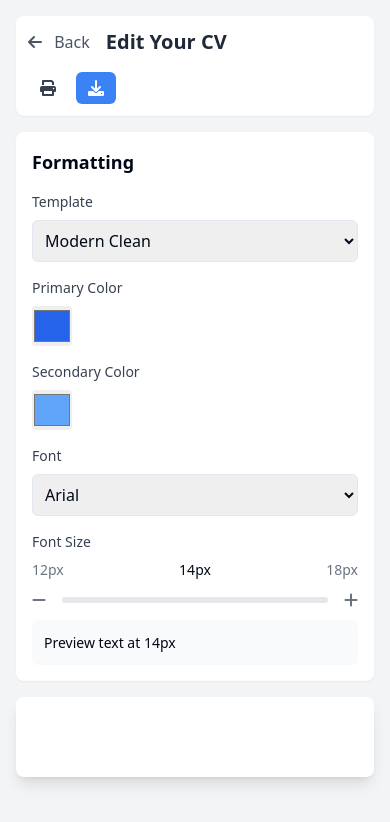
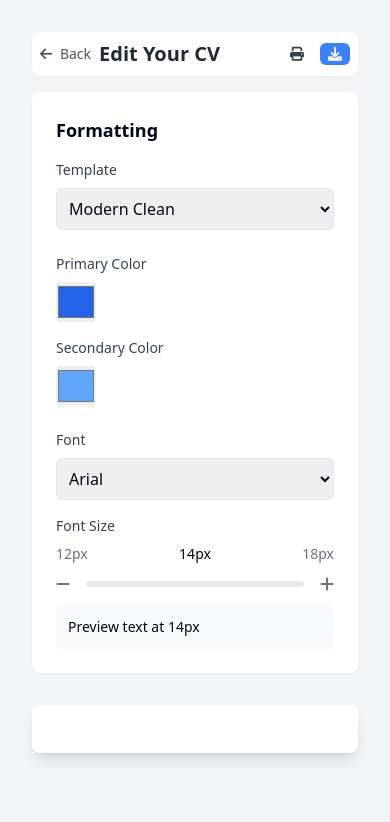
Before and after one commit to ls047/get-job, a Vue app: page /edit-cv in a window 390 px wide. Shown: the top 822 px of the page. Built offline with nearby package versions, Linux system fonts and the light colour scheme; what @vee-validate/i18n, tailwindcss-motion would draw is missing.

Commit message:
feat: :bug: size fixed
fixed the size of the saved CV

```diff
--- a/src/components/templates/CreativeTemplate.vue
+++ b/src/components/templates/CreativeTemplate.vue
@@ -1,12 +1,12 @@
 <template>
-  <div class="creative-template grid grid-cols-3 gap-8">
+  <div class="creative-template grid grid-cols-1 md:grid-cols-3 gap-6 md:gap-8">
     <!-- Sidebar -->
-    <div class="col-span-1 bg-gray-50 p-6 rounded-lg">
+    <div class="md:col-span-1 bg-gray-50 p-4 md:p-6 rounded-lg">
       <!-- Photo -->
       <div class="mb-6 flex flex-col items-center">
         <div
           v-if="cvData.personal.photo"
-          class="w-48 h-48 rounded-lg overflow-hidden shadow-lg mb-4 border-4"
+          class="w-32 md:w-48 h-32 md:h-48 rounded-lg overflow-hidden shadow-lg mb-4 border-4"
           :style="{ borderColor: 'var(--primary-color)' }"
         >
           <img
@@ -15,7 +15,7 @@
             alt="Profile photo"
           />
         </div>
-        <h1 class="text-2xl font-bold text-center mb-2">{{ cvData.personal.fullName }}</h1>
+        <h1 class="text-xl md:text-2xl font-bold text-center mb-2">{{ cvData.personal.fullName }}</h1>
       </div>
 
       <!-- Contact Info -->
@@ -59,7 +59,7 @@
     </div>
 
     <!-- Main Content -->
-    <div class="col-span-2">
+    <div class="md:col-span-2">
       <!-- Summary -->
       <div class="mb-8" v-if="cvData.summary">
         <h2 class="text-2xl font-bold mb-4 text-primary">About Me</h2>
--- a/src/components/templates/ModernTemplate.vue
+++ b/src/components/templates/ModernTemplate.vue
@@ -1,11 +1,11 @@
 <template>
   <div class="modern-template">
     <!-- Personal Details with Photo -->
-    <div class="mb-8 flex items-start gap-8">
+    <div class="mb-6 md:mb-8 flex flex-col md:flex-row items-center md:items-start gap-4 md:gap-8">
       <!-- Photo -->
       <div
         v-if="cvData.personal.photo"
-        class="w-32 h-32 rounded-full overflow-hidden flex-shrink-0 border-2 border-gray-200"
+        class="w-24 h-24 md:w-32 md:h-32 rounded-full overflow-hidden flex-shrink-0 border-2 border-gray-200"
       >
         <img
           :src="cvData.personal.photo"
@@ -15,9 +15,9 @@
       </div>
 
       <!-- Personal Info -->
-      <div class="flex-grow">
-        <h1 class="text-4xl font-bold mb-4">{{ cvData.personal.fullName }}</h1>
-        <div class="flex flex-wrap gap-4 text-gray-600">
+      <div class="flex-grow text-center md:text-left">
+        <h1 class="text-2xl md:text-4xl font-bold mb-2 md:mb-4">{{ cvData.personal.fullName }}</h1>
+        <div class="flex flex-col md:flex-row flex-wrap gap-2 md:gap-4 text-gray-600 text-sm md:text-base">
           <span v-if="cvData.personal.email">
             <i class="fas fa-envelope mr-2"></i>{{ cvData.personal.email }}
           </span>
@@ -71,7 +71,7 @@
     <!-- Skills -->
     <div class="mb-8" v-if="cvData.skills?.length">
       <h2 class="text-2xl font-bold mb-4 text-primary">Skills</h2>
-      <div class="grid grid-cols-2 gap-4">
+      <div class="grid grid-cols-1 sm:grid-cols-2 gap-4">
         <div v-for="skill in cvData.skills" :key="skill.name" class="skill-item">
           <div class="flex justify-between items-center mb-1">
             <span class="font-medium">{{ skill.name }}</span>
--- a/src/components/templates/ProfessionalTemplate.vue
+++ b/src/components/templates/ProfessionalTemplate.vue
@@ -1,12 +1,12 @@
 <template>
   <div class="professional-template">
     <!-- Header with Photo -->
-    <div class="mb-8 border-b-4 pb-6" style="border-color: var(--primary-color)">
-      <div class="flex items-center gap-8">
+    <div class="mb-6 md:mb-8 border-b-4 pb-4 md:pb-6" style="border-color: var(--primary-color)">
+      <div class="flex flex-col md:flex-row items-center md:items-start gap-4 md:gap-8">
         <!-- Photo -->
         <div
           v-if="cvData.personal.photo"
-          class="w-40 h-40 overflow-hidden flex-shrink-0 border-4"
+          class="w-32 h-32 md:w-40 md:h-40 overflow-hidden flex-shrink-0 border-4"
           :style="{ borderColor: 'var(--primary-color)' }"
         >
           <img
@@ -17,9 +17,9 @@
         </div>
 
         <!-- Personal Info -->
-        <div class="flex-grow">
-          <h1 class="text-4xl font-bold mb-2">{{ cvData.personal.fullName }}</h1>
-          <div class="grid grid-cols-2 gap-2 text-gray-600">
+        <div class="flex-grow text-center md:text-left">
+          <h1 class="text-2xl md:text-4xl font-bold mb-2">{{ cvData.personal.fullName }}</h1>
+          <div class="grid grid-cols-1 md:grid-cols-2 gap-2 text-sm md:text-base text-gray-600">
             <span v-if="cvData.personal.email">
               <i class="fas fa-envelope mr-2"></i>{{ cvData.personal.email }}
             </span>
@@ -84,7 +84,7 @@
     <!-- Skills -->
     <div class="mb-8" v-if="cvData.skills?.length">
       <h2 class="text-2xl font-bold mb-4 text-primary uppercase">Skills</h2>
-      <div class="grid grid-cols-2 gap-6">
+      <div class="grid grid-cols-1 sm:grid-cols-2 gap-4 md:gap-6">
         <div v-for="skill in cvData.skills" :key="skill.name">
           <div class="flex justify-between items-center mb-1">
             <span class="font-medium">{{ skill.name }}</span>
--- a/src/pages/edit-cv.vue
+++ b/src/pages/edit-cv.vue
@@ -1,37 +1,36 @@
 <template>
-  <div class="min-h-screen bg-gray-100 p-4 sm:p-8">
+  <div class="min-h-screen bg-gray-100 p-8">
     <div class="max-w-7xl mx-auto">
       <!-- Top Bar -->
-      <div class="bg-white rounded-lg shadow-sm p-3 sm:p-4 mb-4 sm:mb-8">
-        <div class="flex flex-col sm:flex-row sm:justify-between sm:items-center gap-4">
-          <div class="flex items-center gap-4">
+      <div class="bg-white rounded-lg shadow-sm p-2 md:p-4 mb-4 md:mb-8 flex justify-between items-center">
+        <div class="flex items-center gap-2 md:gap-4">
           <button
             @click="router.push('/')"
-              class="text-gray-600 hover:text-gray-800"
+            class="text-gray-600 hover:text-gray-800 text-sm md:text-base"
           >
-              <i class="fas fa-arrow-left mr-2"></i>
+            <i class="fas fa-arrow-left mr-1 md:mr-2"></i>
             Back
           </button>
-            <h1 class="text-xl sm:text-2xl font-bold text-gray-800">Edit Your CV</h1>
+          <h1 class="text-xl md:text-2xl font-bold text-gray-800">Edit Your CV</h1>
         </div>
 
         <!-- Save & Export Options -->
-          <div class="flex gap-2 sm:gap-4">
+        <div class="flex gap-2 md:gap-4">
           <button
             @click="printCV"
-              class="flex items-center gap-2 px-3 sm:px-4 py-2 text-gray-700 hover:bg-gray-100 rounded-md"
+            class="flex items-center gap-1 md:gap-2 px-2 md:px-4 py-1 md:py-2 text-sm md:text-base text-gray-700 hover:bg-gray-100 rounded-md"
           >
             <i class="fas fa-print"></i>
-              <span class="hidden sm:inline">Print</span>
+            <span class="hidden md:inline">Print</span>
           </button>
 
           <div class="relative">
             <button
               @click="showExportOptions = !showExportOptions"
-                class="flex items-center gap-2 px-3 sm:px-4 py-2 bg-blue-500 text-white rounded-md hover:bg-blue-600"
+              class="flex items-center gap-1 md:gap-2 px-2 md:px-4 py-1 md:py-2 text-sm md:text-base bg-blue-500 text-white rounded-md hover:bg-blue-600"
             >
               <i class="fas fa-download"></i>
-                <span class="hidden sm:inline">Export As</span>
+              <span class="hidden md:inline">Export As</span>
             </button>
 
             <div
@@ -51,18 +50,17 @@
           </div>
         </div>
       </div>
-      </div>
 
       <!-- Main Content -->
-      <div class="grid grid-cols-1 lg:grid-cols-12 gap-4 sm:gap-8">
+      <div class="grid grid-cols-1 md:grid-cols-12 gap-8">
         <!-- Editor Sidebar -->
-        <div class="lg:col-span-3 space-y-4 sm:space-y-6">
+        <div class="col-span-full md:col-span-3 space-y-6">
           <!-- Style Controls -->
-          <div class="bg-white rounded-lg shadow-sm p-4 sm:p-6">
+          <div class="bg-white rounded-lg shadow-sm p-6">
             <h2 class="text-lg font-semibold mb-4">Formatting</h2>
 
             <!-- Template Selection -->
-            <div class="mb-4 sm:mb-6">
+            <div class="mb-6">
               <label class="block text-sm font-medium text-gray-700 mb-2">
                 Template
               </label>
@@ -77,7 +75,7 @@
             </div>
 
             <!-- Colors -->
-            <div class="space-y-4 mb-4 sm:mb-6">
+            <div class="space-y-4 mb-6">
               <div>
                 <label class="block text-sm font-medium text-gray-700 mb-2">
                   Primary Color
@@ -165,10 +163,10 @@
         </div>
 
         <!-- CV Editor & Preview -->
-        <div class="lg:col-span-9">
+        <div class="col-span-full md:col-span-9">
           <div
             id="cv-preview"
-            class="bg-white rounded-lg shadow-lg p-4 sm:p-8 overflow-x-auto"
+            class="bg-white rounded-lg shadow-lg p-2 md:p-8  origin-top"
             :style="{
               fontFamily: styleOptions.fontFamily,
               fontSize: `${styleOptions.fontSize}px`,
@@ -187,6 +185,42 @@
               :cv-data="cvData"
             />
           </div>
+        </div>
+      </div>
+    </div>
+
+    <!-- Size Selection Dialog -->
+    <div
+      v-if="showSizeDialog"
+      class="fixed inset-0 bg-black bg-opacity-50 flex items-center justify-center z-50"
+    >
+      <div class="bg-white rounded-lg p-6 max-w-sm w-full mx-4">
+        <h3 class="text-lg font-semibold mb-4">Choose Export Size</h3>
+        <p class="text-gray-600 mb-6">How would you like to export your CV?</p>
+
+        <div class="flex flex-col gap-3">
+          <button
+            @click="exportWithSize(true)"
+            class="w-full px-4 py-2 bg-blue-500 text-white rounded-md hover:bg-blue-600 flex items-center justify-center gap-2"
+          >
+            <i class="fas fa-mobile-alt"></i>
+            Mobile Size
+          </button>
+
+          <button
+            @click="exportWithSize(false)"
+            class="w-full px-4 py-2 bg-blue-500 text-white rounded-md hover:bg-blue-600 flex items-center justify-center gap-2"
+          >
+            <i class="fas fa-desktop"></i>
+            Desktop Size
+          </button>
+
+          <button
+            @click="showSizeDialog = false"
+            class="w-full px-4 py-2 text-gray-600 hover:bg-gray-100 rounded-md"
+          >
+            Cancel
+          </button>
         </div>
       </div>
     </div>
@@ -276,6 +310,10 @@ const currentTemplate = computed(() => {
   return templateComponents[selectedTemplate.value] || ModernTemplate;
 });
 
+// Add new state for size selection dialog
+const showSizeDialog = ref(false);
+const selectedFormat = ref(null);
+
 // Methods
 const getLevelText = (level) => {
   const levels = {
@@ -334,9 +372,25 @@ const saveChanges = () => {
 };
 
 const exportCV = async (format) => {
+  selectedFormat.value = format;
+  showSizeDialog.value = true;
+  showExportOptions.value = false;
+};
+
+const exportWithSize = async (isMobileSize) => {
   const element = document.getElementById('cv-preview');
 
   try {
+    // Set temporary styles for export
+    const originalWidth = element.style.width;
+    const originalTransform = element.style.transform;
+
+    if (isMobileSize) {
+      element.style.width = '390px'; // Standard mobile width
+    } else {
+      element.style.width = '1024px'; // Standard desktop width
+    }
+
     const canvas = await html2canvas(element, {
       scale: 2,
       useCORS: true,
@@ -344,7 +398,11 @@ const exportCV = async (format) => {
       backgroundColor: '#ffffff'
     });
 
-    switch (format) {
+    // Restore original styles
+    element.style.width = originalWidth;
+    element.style.transform = originalTransform;
+
+    switch (selectedFormat.value) {
       case 'pdf':
         const pdf = new jsPDF({
           orientation: 'portrait',
@@ -358,8 +416,8 @@ const exportCV = async (format) => {
       case 'jpg':
       case 'png':
         const link = document.createElement('a');
-        link.download = `my-cv.${format}`;
-        link.href = canvas.toDataURL(`image/${format}`);
+        link.download = `my-cv.${selectedFormat.value}`;
+        link.href = canvas.toDataURL(`image/${selectedFormat.value}`);
         link.click();
         break;
     }
@@ -367,7 +425,7 @@ const exportCV = async (format) => {
     console.error('Export error:', error);
   }
 
-  showExportOptions.value = false;
+  showSizeDialog.value = false;
 };
 
 const printCV = () => {
```
Lines whose indentation alone changed are shown as unchanged.
